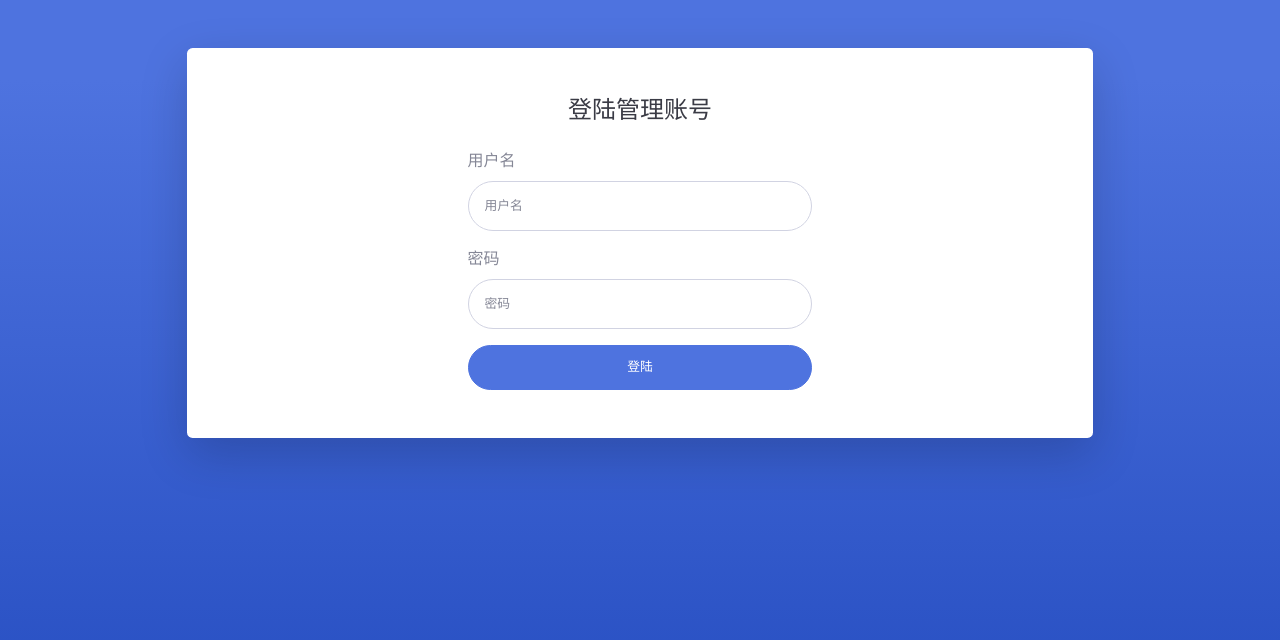
After one commit to Katzesama/delivery_project, a Django app: page /Store/login/ in a window 1280 px wide. The commit adds this page. Shown: the top 640 px of the page. Run offline with Django 3.2, Linux system fonts and the light colour scheme; data that the repository does not hold is empty; some libraries are stand-ins or nearby versions.

Commit message:
fix login page

```diff
--- a/delivery/Customer/templates/Customer/checkout.html
+++ b/delivery/Customer/templates/Customer/checkout.html
@@ -1,5 +1,5 @@
 <!DOCTYPE html>
-<html lang="en">
+<html lang="zh">
 
 <head>
 
--- a/delivery/Manager/admin.py
+++ b/delivery/Manager/admin.py
@@ -2,7 +2,11 @@ from django.contrib import admin
 
 # Register your models here.
 from .models import *
+from django.contrib.auth.models import User
+from django.contrib.auth.admin import UserAdmin
 
+admin.site.unregister(User)
+admin.site.register(User, UserAdmin)
 admin.site.register(OpenningTime)
 admin.site.register(Restaurant)
 admin.site.register(Seller)
--- a/delivery/Manager/context_processors.py
+++ b/delivery/Manager/context_processors.py
@@ -2,8 +2,9 @@ from .models import *
 import uuid
 
 def get_basic_information(request):
+    profile_id = request.user.seller.id if request.user.is_authenticated else ""
     return {
-        'profile_id': request.user.seller.id,
+        'profile_id': profile_id,
         'orders_number': Order.objects.filter(status='PROCESSING').count()
     }
 
--- /dev/null
+++ b/delivery/Manager/templates/registration/login.html
@@ -0,0 +1,81 @@
+<!DOCTYPE html>
+{% load static %}
+<html lang="zh">
+
+<head>
+
+  <meta charset="utf-8">
+  <meta http-equiv="X-UA-Compatible" content="IE=edge">
+  <meta name="viewport" content="width=device-width, initial-scale=1, shrink-to-fit=no">
+  <meta name="description" content="">
+  <meta name="author" content="">
+
+  <title>粥不出户登陆</title>
+
+  <link rel="stylesheet" type="text/css" href="{% static 'Manager/vendor/fontawesome-free/css/all.min.css'%} ">
+  <link href="https://fonts.googleapis.com/css?family=Nunito:200,200i,300,300i,400,400i,600,600i,700,700i,800,800i,900,900i" rel="stylesheet">
+
+  <link rel="stylesheet" type="text/css" href="{% static 'Manager/css/sb-admin-2.min.css' %}">
+
+</head>
+
+<body class="bg-gradient-primary">
+
+  <div class="container">
+
+    <!-- Outer Row -->
+    <div class="row justify-content-center">
+
+      <div class="col-xl-10 col-lg-12 col-md-9">
+
+        <div class="card o-hidden border-0 shadow-lg my-5">
+          <div class="card-body p-0">
+            <!-- Nested Row within Card Body -->
+            <div class="row justify-content-center">
+
+              <div class="col-lg-6">
+                <div class="p-5">
+                  <div class="text-center">
+                    <h1 class="h4 text-gray-900 mb-4">登陆管理账号</h1>
+                  </div>
+                  <form class="user" method="POST" action="{% url 'login' %}?next=/home/">
+                    <div class="form-group">
+                      <label>用户名</label>
+                      <input type="text" class="form-control form-control-user"  placeholder="用户名" name="username">
+                    </div>
+                    <div class="form-group">
+                      <label>密码</label>
+                      <input type="password" class="form-control form-control-user" placeholder="密码" name="password">
+                    </div>
+
+                    <button type="submit" class="btn btn-primary btn-user btn-block">登陆</button>
+
+                  </form>
+
+                </div>
+              </div>
+            </div>
+          </div>
+        </div>
+
+      </div>
+
+    </div>
+
+  </div>
+
+  <!-- jQuery -->
+  <script  type="text/javascript" src="{% static 'Manager/vendor/jquery/jquery.min.js' %}"></script>
+
+  <!-- Bootstrap Core JavaScript -->
+  <script type="text/javascript" src="{% static 'Manager/vendor/bootstrap/js/bootstrap.bundle.min.js' %}"></script>
+
+  <!-- Metis Menu Plugin JavaScript -->
+  <script type="text/javascript" src="{% static 'Manager/vendor/chart.js/Chart.min.js' %}"></script>
+
+  <!-- Custom Theme JavaScript -->
+<script type="text/javascript" src="{% static 'Manager/js/sb-admin-2.js' %}"></script>
+
+</body>
+
+</html>
```
